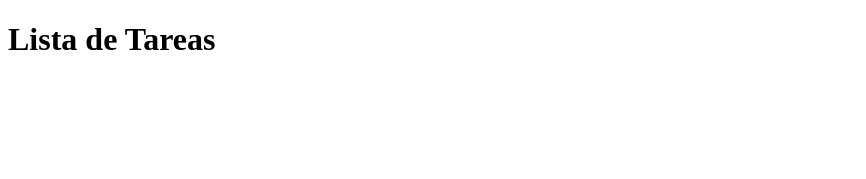
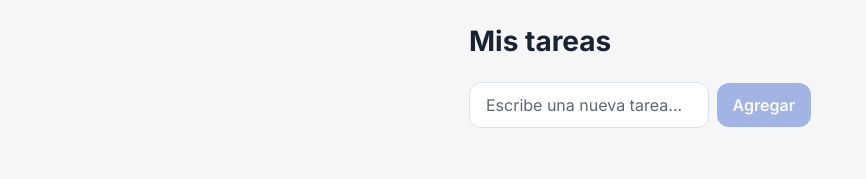
Before and after one commit to Kevin-Stiven-Lopez-Amaya404/lista-tareas, a website built with Vite: page index.html in a window 1280 px wide. Shown: the whole page, without its empty margins (0-866 px from the left). Built offline with nearby package versions, Linux system fonts and the light colour scheme.

Commit message:
HU-01: crear una tarea
Co-Authored-By: Claude Opus 5.5 <noreply@anthropic.com>

```diff
--- a/index.html
+++ b/index.html
@@ -4,10 +4,23 @@
     <meta charset="UTF-8" />
     <meta name="viewport" content="width=device-width, initial-scale=1.0" />
     <title>Lista de Tareas</title>
+    <link rel="preconnect" href="https://fonts.googleapis.com" />
+    <link rel="preconnect" href="https://fonts.gstatic.com" crossorigin />
+    <link rel="stylesheet" href="https://fonts.googleapis.com/css2?family=Inter:wght@400;600;700&display=swap" />
   </head>
   <body>
-    <main id="app">
-      <h1>Lista de Tareas</h1>
+    <main class="app">
+      <header class="encabezado">
+        <h1>Mis tareas</h1>
+      </header>
+
+      <form id="form-tarea" class="nueva-tarea">
+        <label for="nueva-tarea" class="visualmente-oculto">Nueva tarea</label>
+        <input id="nueva-tarea" type="text" placeholder="Escribe una nueva tarea…" autocomplete="off" />
+        <button type="submit" class="boton boton-primario">Agregar</button>
+      </form>
+
+      <ul id="lista-tareas" class="lista" aria-label="Tareas"></ul>
     </main>
     <script type="module" src="/src/main.js"></script>
   </body>
--- /dev/null
+++ b/src/estilos.css
@@ -0,0 +1,123 @@
+/* Tokens: mismos nombres que la colección "Tokens" de Figma (color/fondo -> --color-fondo) */
+:root {
+  --color-fondo: #f5f6f8;
+  --color-superficie: #ffffff;
+  --color-texto: #1b2230;
+  --color-texto-secundario: #5d6778;
+  --color-borde: #dde1e8;
+  --color-primario: #2754c5;
+  --color-sobre-primario: #ffffff;
+  --color-peligro: #c2410c;
+  --espacio-4: 4px;
+  --espacio-8: 8px;
+  --espacio-12: 12px;
+  --espacio-16: 16px;
+  --espacio-24: 24px;
+  --radio-6: 6px;
+  --radio-12: 12px;
+  --fuente: "Inter", system-ui, -apple-system, "Segoe UI", sans-serif;
+}
+
+*, *::before, *::after { box-sizing: border-box; }
+
+body {
+  margin: 0;
+  background: var(--color-fondo);
+  color: var(--color-texto);
+  font-family: var(--fuente);
+}
+
+/* shortcut: ancho máximo del diseño móvil (390px); ajustar cuando exista el diseño de escritorio */
+.app {
+  max-width: 390px;
+  margin: 0 auto;
+  padding: var(--espacio-24);
+  display: flex;
+  flex-direction: column;
+  gap: var(--espacio-24);
+}
+
+.encabezado h1 {
+  margin: 0;
+  font-size: 28px;
+  font-weight: 700;
+  line-height: normal;
+}
+
+.nueva-tarea {
+  display: flex;
+  gap: var(--espacio-8);
+  align-items: center;
+}
+
+.nueva-tarea input {
+  flex: 1;
+  min-width: 0;
+  font: inherit;
+  font-size: 16px;
+  line-height: normal;
+  color: var(--color-texto);
+  background: var(--color-superficie);
+  border: 1px solid var(--color-borde);
+  border-radius: var(--radio-12);
+  padding: var(--espacio-12) var(--espacio-16);
+}
+
+.nueva-tarea input::placeholder { color: var(--color-texto-secundario); }
+
+.nueva-tarea input:focus-visible {
+  outline: 2px solid var(--color-primario);
+  outline-offset: 1px;
+}
+
+.boton {
+  font: inherit;
+  font-size: 16px;
+  font-weight: 600;
+  line-height: normal;
+  border: 0;
+  border-radius: var(--radio-12);
+  padding: var(--espacio-12) var(--espacio-16);
+  cursor: pointer;
+}
+
+.boton-primario {
+  background: var(--color-primario);
+  color: var(--color-sobre-primario);
+}
+
+.boton:disabled { opacity: 0.4; cursor: not-allowed; }
+
+.boton:focus-visible {
+  outline: 2px solid var(--color-primario);
+  outline-offset: 2px;
+}
+
+.lista {
+  list-style: none;
+  margin: 0;
+  padding: 0;
+  display: flex;
+  flex-direction: column;
+  gap: var(--espacio-8);
+}
+
+.tarea {
+  background: var(--color-superficie);
+  border: 1px solid var(--color-borde);
+  border-radius: var(--radio-12);
+  padding: var(--espacio-12) var(--espacio-16);
+  font-size: 16px;
+  line-height: normal;
+  overflow-wrap: anywhere;
+}
+
+.visualmente-oculto {
+  position: absolute;
+  width: 1px;
+  height: 1px;
+  margin: -1px;
+  overflow: hidden;
+  clip: rect(0 0 0 0);
+  white-space: nowrap;
+}
--- a/src/main.js
+++ b/src/main.js
@@ -1 +1,37 @@
-// Punto de entrada de la app. Cada HU agrega aquí su funcionalidad.
+import './estilos.css';
+import { agregarTarea } from './tareas.js';
+
+let tareas = [];
+
+const form = document.querySelector('#form-tarea');
+const input = document.querySelector('#nueva-tarea');
+const boton = form.querySelector('button[type="submit"]');
+const lista = document.querySelector('#lista-tareas');
+
+function actualizarBoton() {
+  boton.disabled = input.value.trim() === '';
+}
+
+function render() {
+  lista.replaceChildren(
+    ...tareas.map((tarea) => {
+      const li = document.createElement('li');
+      li.className = 'tarea';
+      li.textContent = tarea.texto;
+      return li;
+    }),
+  );
+}
+
+input.addEventListener('input', actualizarBoton);
+
+form.addEventListener('submit', (evento) => {
+  evento.preventDefault();
+  tareas = agregarTarea(tareas, input.value);
+  input.value = '';
+  actualizarBoton();
+  input.focus();
+  render();
+});
+
+actualizarBoton();
--- /dev/null
+++ b/src/tareas.js
@@ -0,0 +1,7 @@
+// Lógica pura de tareas: no toca el DOM, para poder probarla con Vitest.
+
+export function agregarTarea(tareas, texto) {
+  const limpio = texto.trim();
+  if (!limpio) return tareas;
+  return [...tareas, { id: crypto.randomUUID(), texto: limpio, completada: false }];
+}
```
Also changed, not shown: src/tareas.test.js (added, +28 -0 lines).
